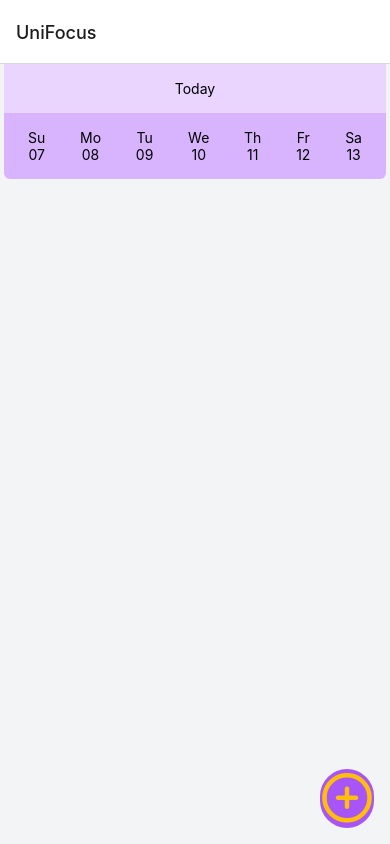
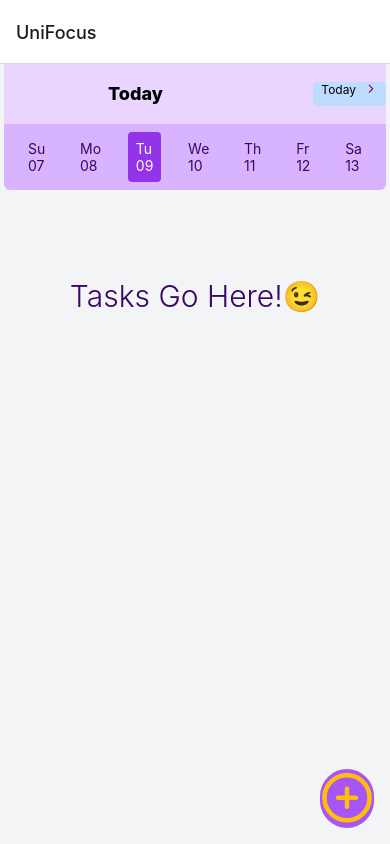
Before and after one commit to cindykandie/unifocus-todoapp, a React Native app: screen /UniFocus in a window 390 px wide. Built offline with nearby package versions, Linux system fonts and the light colour scheme.

Commit message:
Design/advancedstyling (#2)
* Starting advanced features of the app

* Add navigation functionality on the DayNavigator

---------

Co-authored-by: kandiecindy <cindy.kandie@globallinkplus.com>

```diff
--- a/App.js
+++ b/App.js
@@ -4,6 +4,7 @@
 import { NavigationContainer } from '@react-navigation/native';
 import { createStackNavigator } from '@react-navigation/stack';
 import MainScreen from './screens/MainScreen';
+
 
 const Stack = createStackNavigator();
 
--- a/components/DayHeader.js
+++ b/components/DayHeader.js
@@ -1,10 +1,9 @@
-// DayHeader.js
-
 import React from 'react';
-import { View, Text } from 'react-native';
+import { View, Text, TouchableOpacity } from 'react-native';
+import { Feather } from '@expo/vector-icons';
 import moment from 'moment'; // For handling dates
 
-const DayHeader = ({ currentDate }) => {
+const DayHeader = ({ currentDate, onTodayPress }) => {
   const today = moment().format('dddd');
   const yesterday = moment().subtract(1, 'days').format('dddd');
 
@@ -18,10 +17,12 @@
   }
 
   return (
-    <View className="flex-row items-center justify-center py-4 px-6 bg-purple-200">
-      <Text>{displayText}</Text>
-      {/* Button for navigating to Today */}
-      {/* Add onPress action to navigate to Today's list */}
+    <View className="flex-row items-center justify-between py-4 px-6 pr-0 bg-purple-200">
+      <Text className='ml-20 font-extrabold text-lg'>{displayText}</Text>
+      <TouchableOpacity onPress={onTodayPress} className='flex-row gap-2 bg-blue-200 rounded justify-center pb-2 px-2'>
+        <Text className='text-xs'>Today</Text>
+        <Feather name="chevron-right" size={14} color="purple" />
+      </TouchableOpacity>
     </View>
   );
 };
--- a/components/DaysNavigation.js
+++ b/components/DaysNavigation.js
@@ -1,34 +1,34 @@
-// DaysNavigation.js
-
 import React from 'react';
 import { View, Text, TouchableOpacity } from 'react-native';
-import moment from 'moment'; // For handling dates
+import moment from 'moment';
 
-const DaysNavigation = ({ onDayPress }) => {
-  const days = ['Su', 'Mo', 'Tu', 'We', 'Th', 'Fr', 'Sa'];
-  const today = moment().format('YYYY-MM-DD');
-
-  const renderDays = () => {
+const DaysNavigation = ({ navigation, onDayPress, selectedDate }) => {
+    const days = ['Su', 'Mo', 'Tu', 'We', 'Th', 'Fr', 'Sa'];
+    const renderDays = () => {
     return days.map((day, index) => {
       const currentDate = moment().startOf('week').add(index, 'days').format('YYYY-MM-DD');
       const formattedDate = moment().startOf('week').add(index, 'days').format('DD');
+      const isCurrentDay = currentDate === moment(selectedDate).format('YYYY-MM-DD');
 
       return (
-        <View >
-        <TouchableOpacity key={index} onPress={() => onDayPress(currentDate)}>
-          <View className="items-center">
-            <Text>{day}</Text>
-            <Text>{formattedDate}</Text>
+        <TouchableOpacity
+          key={index}
+          onPress={() => {
+            onDayPress(currentDate);
+          }}
+          className={`items-center p-2 ${isCurrentDay ? 'bg-purple-600 rounded' : ''}`}
+        >
+          <View>
+            <Text className={`text-purple-950 ${isCurrentDay ? 'text-white' : ''}`}>{day}</Text>
+            <Text className={`text-purple-950 ${isCurrentDay ? 'text-white' : ''}`}>{formattedDate}</Text>
           </View>
         </TouchableOpacity>
-        </View>
-
       );
     });
   };
 
   return (
-    <View className="flex-row justify-between py-4 px-6 bg-purple-300 rounded-b-md">
+    <View className="flex-row justify-between py-2 px-4 bg-purple-300 rounded-b-md">
       {renderDays()}
     </View>
   );
--- a/components/TaskAddModal.js
+++ b/components/TaskAddModal.js
@@ -1,42 +1,47 @@
-import React, { useState } from 'react';
-import { Modal, View, TextInput, TouchableOpacity, Text } from 'react-native';
+import React, { useState } from "react";
+import { Modal, View, TextInput, TouchableOpacity, Text } from "react-native";
 
-const TaskAdditionModal = ({ visible, onClose, onAddTask }) => {
-  const [time, setTime] = useState('');
-  const [task, setTask] = useState('');
+const TaskAdditionModal = ({ visible, onClose, onAddTask, selectedDate }) => {
+  const [time, setTime] = useState("");
+  const [task, setTask] = useState("");
 
   const handleAddTask = () => {
     // Set "All Day" if the time is empty
-    const formattedTime = time.trim() !== '' ? time : 'All Day';
+    const formattedTime = time.trim() !== "" ? time : "All Day";
 
-    if (task.trim() !== '') {
-      onAddTask({ time: formattedTime, task });
-      setTime('');
-      setTask('');
+    if (task.trim() !== "") {
+      onAddTask({ time: formattedTime, task, date: selectedDate });
+      setTime("");
+      setTask("");
       onClose();
     }
   };
 
   return (
     <Modal visible={visible} animationType="slide">
-      <View className="flex-1 justify-center items-center bg-gray-100 p-4">
+      <View className="flex-1 justify-center items-center bg-purple-200  p-4 border-solid border-8 border-yellow-200 rounded-xl">
         <TextInput
           placeholder="Time"
           value={time}
           onChangeText={(text) => setTime(text)}
-          className="bg-white p-2 mb-4 w-full text-xl rounded"
+          className="border-solid border-[1px] border-purple-800 bg-white p-2 mb-4 w-full text-xl rounded"
         />
         <TextInput
           placeholder="Task"
           value={task}
           onChangeText={(text) => setTask(text)}
-          className="bg-white p-2 mb-4 w-full text-xl rounded"
+          className="border-solid border-[1px] border-purple-800 bg-white p-2 mb-4 w-full text-xl rounded"
         />
-        <TouchableOpacity onPress={handleAddTask} className="bg-blue-500 p-3 rounded">
+        <TouchableOpacity
+          onPress={handleAddTask}
+          className="bg-purple-600 p-2 rounded-lg"
+        >
           <Text className="text-white text-xl text-center">Add Task</Text>
         </TouchableOpacity>
         <TouchableOpacity onPress={onClose} className="mt-4">
-          <Text className="text-gray-600 text-xl text-center">Close</Text>
+          <Text className="bg-purple-400 p-2 rounded-lg text-xl text-center w-16">
+            Close
+          </Text>
         </TouchableOpacity>
       </View>
     </Modal>
--- /dev/null
+++ b/components/TaskEditModal.js
@@ -0,0 +1,78 @@
+// TaskEditModal.js
+
+import React, { useState, useEffect } from "react";
+import { Modal, View, TextInput, TouchableOpacity, Text } from "react-native";
+
+const TaskEditModal = ({ visible, onClose, onEdit, onDelete, task }) => {
+  const [editedTask, setEditedTask] = useState("");
+  const [editedTime, setEditedTime] = useState("");
+
+  useEffect(() => {
+    // Update the local state when the task prop changes
+    if (task) {
+      setEditedTask(task.task);
+      setEditedTime(task.time);
+    }
+  }, [task]);
+
+  const handleEdit = () => {
+    if (task && (editedTask.trim() !== "" || editedTime.trim() !== "")) {
+      onEdit({ ...task, task: editedTask, time: editedTime });
+      setEditedTask("");
+      setEditedTime("");
+      onClose();
+    }
+  };
+
+  const handleDelete = () => {
+    if (task) {
+      onDelete(task.id);
+      onClose();
+    }
+  };
+
+  return (
+    <Modal visible={visible} animationType="slide">
+      <View className="flex-1 justify-center items-center bg-purple-200  p-4 border-solid border-8 border-yellow-200">
+        <Text className="p-2 mb-4 w-full text-md text-center">
+          Edit or Delete here!🤠
+        </Text>
+        <TextInput
+          placeholder="Edit Time"
+          value={editedTime}
+          onChangeText={(text) => setEditedTime(text)}
+          className="border-solid border-[1px] border-purple-800 bg-white p-2 mb-4 w-full text-xl rounded"
+        />
+        <TextInput
+          placeholder="Edit Task"
+          value={editedTask}
+          onChangeText={(text) => setEditedTask(text)}
+          className="border-solid border-[1px] border-purple-800 bg-white p-2 mb-4 w-full text-xl rounded"
+        />
+
+        <View className="flex-row items-center justify-between gap-6 my-5">
+          <TouchableOpacity
+            onPress={handleEdit}
+            className="bg-yellow-500 p-3 rounded-lg"
+          >
+            <Text className="text-white text-xl text-center">Edit Task</Text>
+          </TouchableOpacity>
+          <TouchableOpacity
+            onPress={handleDelete}
+            className="bg-red-500 p-3 rounded-lg"
+          >
+            <Text className="text-white text-xl text-center">Delete Task</Text>
+          </TouchableOpacity>
+        </View>
+
+        <TouchableOpacity onPress={onClose} className="mt-4">
+          <Text className="bg-purple-400 p-3 rounded-lg text-xl text-center w-24">
+            Close
+          </Text>
+        </TouchableOpacity>
+      </View>
+    </Modal>
+  );
+};
+
+export default TaskEditModal;
--- a/screens/MainScreen.js
+++ b/screens/MainScreen.js
@@ -1,15 +1,29 @@
 import React, { useEffect, useState } from "react";
-import { ScrollView, View } from "react-native";
+import { ScrollView, View, Text, TouchableOpacity } from "react-native";
 import DayHeader from "../components/DayHeader";
 import DaysNavigation from "../components/DaysNavigation";
 import TaskItem from "../components/TaskItem";
 import PlusButton from "../components/PlusButton";
 import TaskAdditionModal from "../components/TaskAddModal";
 import AsyncStorage from "@react-native-async-storage/async-storage";
+import TaskEditModal from "../components/TaskEditModal";
+import moment from "moment";
 
-const MainScreen = () => {
+const MainScreen = ({ navigation }) => {
   const [isModalVisible, setIsModalVisible] = useState(false);
+  const [isEditModalVisible, setIsEditModalVisible] = useState(false);
+  const [selectedTask, setSelectedTask] = useState(null);
   const [tasks, setTasks] = useState([]);
+  const [selectedDate, setSelectedDate] = useState(
+    moment().format("YYYY-MM-DD")
+  );
+
+  // Emoji Finder
+  const emojis = ["🍀", "☘️", "🌺", "🌸", "🌼", "🌻", "🍎", "💛"];
+  const getRandomEmoji = () => {
+    const randomIndex = Math.floor(Math.random() * emojis.length);
+    return emojis[randomIndex];
+  };
 
   // Load tasks from AsyncStorage on component mount
   useEffect(() => {
@@ -21,14 +35,23 @@
     const updatedTasks = tasks.map((task) =>
       task.id === taskId ? { ...task, isChecked: !task.isChecked } : task
     );
-
     setTasks(updatedTasks);
     saveTasks(updatedTasks); // Save updated tasks to AsyncStorage
   };
 
+  // Filter tasks for the selected date
+  const filteredTasks = (selectedDate) => {
+    return tasks.filter((task) => {
+      // Use moment to format task.date to match selectedDate format
+      return moment(task.date).format("YYYY-MM-DD") === selectedDate;
+    });
+  };
+
   const handleDayPress = (selectedDate) => {
-    // Implement navigation to the selected day's to-do list
+    setSelectedDate(selectedDate);
+    const tasksForSelectedDate = filteredTasks(selectedDate);
     console.log("Selected Date:", selectedDate);
+    console.log("Tasks for Selected Date:", tasksForSelectedDate);
   };
 
   const handlePlusButtonPress = () => {
@@ -39,26 +62,54 @@
     if (task.trim() !== "") {
       const newTask = {
         id: tasks.length + 1,
-        emoji: "🌼",
+        emoji: getRandomEmoji(),
+        date: moment(selectedDate).format("YYYY-MM-DD"), // Format the date
         time,
         task,
         isChecked: false,
       };
-      setTasks([...tasks, newTask]);
-      saveTasks([...tasks, newTask]);
+      const updatedTasks = [...tasks, newTask];
+      setTasks(updatedTasks);
+      saveTasks(updatedTasks);
       setIsModalVisible(false);
     }
   };
 
+  const handleEditTask = (editedTask) => {
+    setTasks((prevTasks) => {
+      const updatedTasks = prevTasks.map((task) =>
+        task.id === editedTask.id
+          ? { ...editedTask, date: moment(selectedDate).format("YYYY-MM-DD") }
+          : task
+      );
+      saveTasks(updatedTasks);
+      return updatedTasks;
+    });
+    setIsEditModalVisible(false);
+  };
+
+  const handleDeleteTask = (taskId) => {
+    const updatedTasks = tasks.filter((task) => task.id !== taskId);
+    setTasks(updatedTasks);
+    saveTasks(updatedTasks); // Save updated tasks to AsyncStorage
+  };
+
+  const handleLongPress = (taskId) => {
+    const taskToEdit = tasks.find((task) => task.id === taskId);
+    setSelectedTask(taskToEdit);
+    setIsEditModalVisible(true);
+  };
+
   const renderTasks = () => {
-    return tasks.map((task) => (
+    return filteredTasks(selectedDate).map((task) => (
       <TaskItem
-        key={task.id}
+        key={`${task.id}-${task.emoji}`}
         emoji={task.emoji}
         time={task.time}
         task={task.task}
         isChecked={task.isChecked}
         onToggle={() => handleToggle(task.id)}
+        onLongPress={() => handleLongPress(task.id)}
       />
     ));
   };
@@ -66,21 +117,21 @@
   // Save tasks to AsyncStorage
   const saveTasks = async (tasks) => {
     try {
-        await AsyncStorage.setItem('tasks', JSON.stringify(tasks));
+      await AsyncStorage.setItem("tasks", JSON.stringify(tasks));
     } catch (error) {
-        console.error('Error saving tasks to AsyncStorage:', error);
+      console.error("Error saving tasks to AsyncStorage:", error);
     }
   };
 
   // Load tasks from AsyncStorage
   const loadTasks = async () => {
     try {
-        const storedTasks = await AsyncStorage.getItem('tasks');
+      const storedTasks = await AsyncStorage.getItem("tasks");
       if (storedTasks) {
         setTasks(JSON.parse(storedTasks));
       }
     } catch (error) {
-        console.error('Error loading tasks from AsyncStorage:', error);
+      console.error("Error loading tasks from AsyncStorage:", error);
     }
   };
 
@@ -88,17 +139,38 @@
     <View className="flex-1 bg-gray-100 relative ">
       <View className="flex-1 bg-gray-100 relative mx-1">
         <DayHeader currentDate={new Date()} />
-        <DaysNavigation onDayPress={handleDayPress} />
+        <DaysNavigation
+          navigation={navigation}
+          onDayPress={(selectedDate) => {
+            handleDayPress(selectedDate);
+          }}
+          selectedDate={selectedDate} // Pass the selectedDate to DaysNavigation
+        />
 
-
-        <ScrollView className="flex-1 mb-6 px-3 pt-2">{renderTasks()}</ScrollView>
+        <ScrollView className="flex-1 mb-6 px-3 pt-2">
+          {filteredTasks(selectedDate).length === 0 ? (
+            <Text className="text-center my-20 text-3xl text-purple-950 font-light">
+              Tasks Go Here!😉
+            </Text>
+          ) : (
+            renderTasks()
+          )}
+        </ScrollView>
 
         <TaskAdditionModal
           visible={isModalVisible}
           onClose={() => setIsModalVisible(false)}
           onAddTask={handleAddTask}
+          selectedDate={selectedDate}
         />
 
+        <TaskEditModal
+          visible={isEditModalVisible}
+          onClose={() => setIsEditModalVisible(false)}
+          onEdit={handleEditTask}
+          onDelete={handleDeleteTask}
+          task={selectedTask}
+        />
         <View className="absolute bottom-4 right-3">
           <PlusButton onPress={handlePlusButtonPress} />
         </View>
```
Also changed, not shown: components/TaskItem.js (+26 -14 lines). Lines whose indentation alone changed are shown as unchanged.
